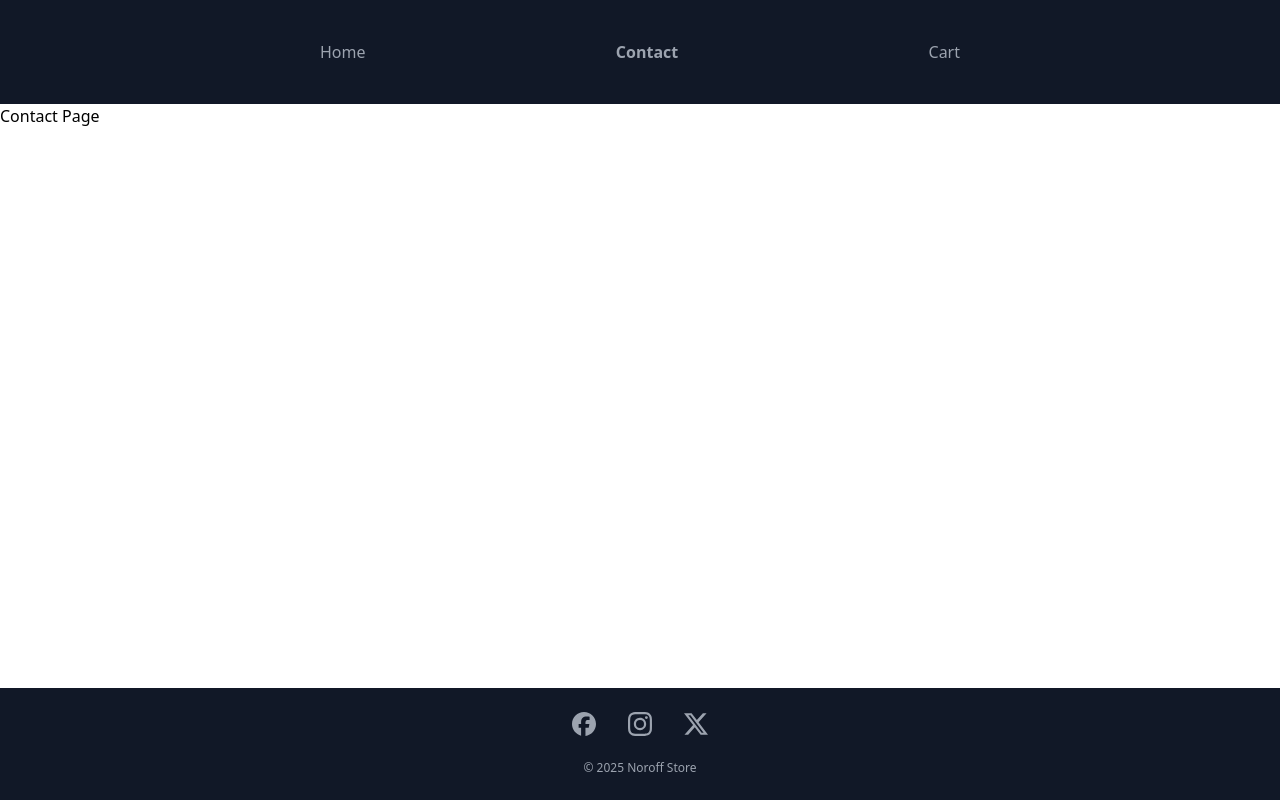
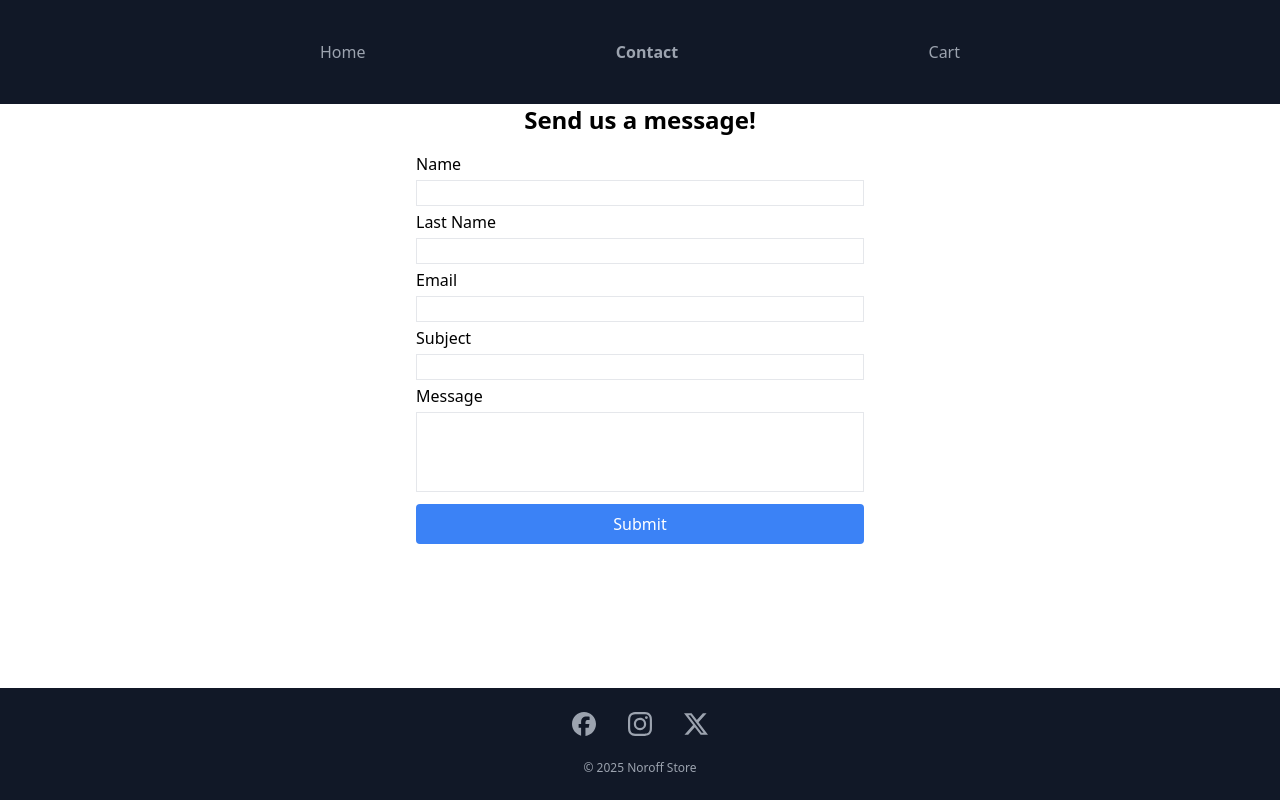
Before and after one commit to Panida287/js-framework-ca, a React (Vite) app: page /contact in a window 1280 px wide. Built offline with nearby package versions, Linux system fonts and the light colour scheme.

Commit message:
feat: added contact form
- added contact form to store data in local storage

```diff
--- a/package.json
+++ b/package.json
@@ -13,6 +13,7 @@
     "lucide-react": "^0.475.0",
     "react": "^19.0.0",
     "react-dom": "^19.0.0",
+    "react-hook-form": "^7.54.2",
     "react-icons": "^5.4.0",
     "react-router-dom": "^7.1.5",
     "zustand": "^5.0.3"
--- /dev/null
+++ b/src/components/ContactForm.tsx
@@ -0,0 +1,102 @@
+import {useForm} from "react-hook-form";
+import {Contact} from "../types/contact";
+
+export function ContactForm() {
+    const {
+        register,
+        handleSubmit,
+        reset,
+        formState: {errors},
+    } = useForm<Contact>();
+
+    return (
+        <>
+            <form
+                className="flex flex-col gap-1 max-w-md mx-auto"
+                onSubmit={handleSubmit((data) => {
+                    console.log(data);
+                    localStorage.setItem("contact", JSON.stringify(data));
+
+                    alert("Message has been sent!");
+                    reset();
+                })}
+            >
+                <label htmlFor="name">Name</label>
+                <input
+                    className="border"
+                    id="name"
+                    type="text"
+                    {...register("name", {
+                        required: "Name is required",
+                        minLength: {value: 3, message: "Must be at least 3 characters"},
+                        maxLength: {value: 50, message: "Cannot exceed 50 characters"},
+                    })}
+                    aria-label="name"
+                />
+                {errors.name && <span className="text-red-500">{errors.name.message}</span>}
+
+                <label htmlFor="lastName">Last Name</label>
+                <input
+                    className="border"
+                    id="last-name"
+                    type="text"
+                    {...register("lastName", {
+                        required: "Last Name is required",
+                        minLength: {value: 3, message: "Must be at least 3 characters"},
+                        maxLength: {value: 50, message: "Cannot exceed 50 characters"},
+                    })}
+                    aria-label="last name"
+                />
+                {errors.lastName && <span className="text-red-500">{errors.lastName.message}</span>}
+
+                <label htmlFor="email">Email</label>
+                <input
+                    className="border"
+                    id="email"
+                    type="text"
+                    {...register("email", {
+                        required: "Email is required",
+                        pattern: {
+                            value: /^[^@ ]+@[^@ ]+\.[^@ .]{2,}$/,
+                            message: "Must be a valid email address",
+                        },
+                    })}
+                    aria-label="email"
+                />
+                {errors.email && <span className="text-red-500">{errors.email.message}</span>}
+
+                <label htmlFor="subject">Subject</label>
+                <input
+                    className="border"
+                    id="subject"
+                    type="text"
+                    {...register("subject", {
+                        required: "subject is required",
+                        minLength: {value: 3, message: "Must be at least 3 characters"},
+                        maxLength: {value: 50, message: "Cannot exceed 50 characters"},
+                    })}
+                    aria-label="subject"
+                />
+                {errors.subject && <span className="text-red-500">{errors.subject.message}</span>}
+
+                <label htmlFor="body">Message</label>
+                <textarea
+                    className="border h-20 w-full p-2 resize-none overflow-auto text-start"
+                    id="body"
+                    {...register("body", {
+                        required: "Body message is required",
+                        minLength: {value: 3, message: "Must be at least 3 characters"},
+                        maxLength: {value: 1000, message: "Cannot exceed 1000 characters"},
+                    })}
+                    aria-label="body"
+                />
+                {errors.body && <span className="text-red-500">{errors.body.message}</span>}
+
+
+                <button type="submit" className="mt-2 p-2 bg-blue-500 text-white rounded">
+                    Submit
+                </button>
+            </form>
+        </>
+    );
+}
--- a/src/routes/ContactPage/index.tsx
+++ b/src/routes/ContactPage/index.tsx
@@ -1,7 +1,14 @@
+import {ContactForm} from "../../components/ContactForm";
+
 export default function ContactPage() {
     return (
-        <div>
-            <h1>Contact Page</h1>
-        </div>
+        <>
+            <h1
+                className="flex justify-center text-2xl font-bold mb-4"
+            >
+                Send us a message!
+            </h1>
+            <ContactForm/>
+        </>
     );
 }
--- /dev/null
+++ b/src/types/contact.ts
@@ -0,0 +1,7 @@
+export type Contact = {
+    name: string;
+    lastName: string;
+    email: string;
+    subject: string;
+    body: string;
+}
```
Also changed, not shown: 1 other file (tests, documents, lock files or other folders).
